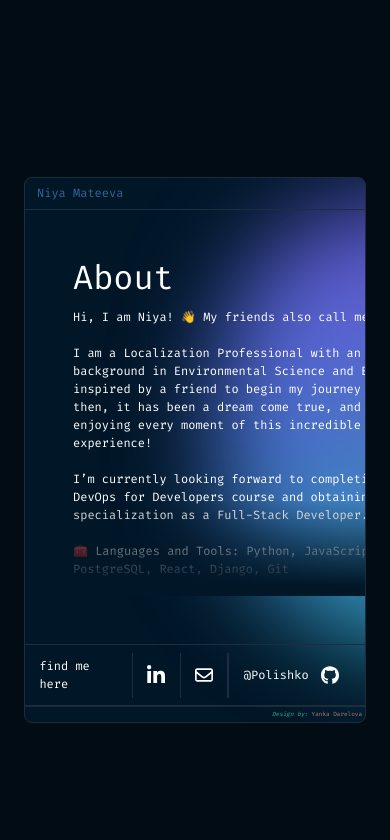
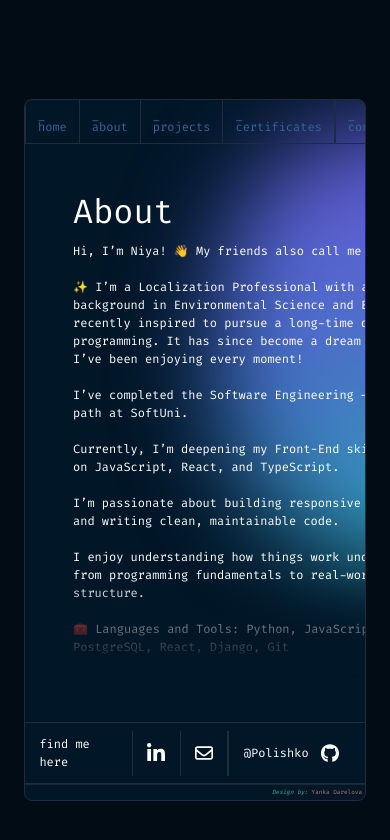
Before and after one commit to Polishko/portfolio, a Jekyll site: the page built from about.md, in a window 390 px wide. Shown: the top 840 px of the page. Built offline with Jekyll 4.4.1, drawn with Linux system fonts in a browser that asks for light colours.

Commit message:
Update: Updated with new project and styles

```diff
--- a/_config.yml
+++ b/_config.yml
@@ -1,7 +1,7 @@
 title: Niya Mateeva
-job_title: Software Engineer
-job_sub_title: (Specialized in Python Web Development)
-email: niyamateevaoncu@gmail.com
+job_title: Aspiring Front-End Developer
+job_sub_title: Trained in JavaScript, Python, React and Django
+email: niyamateevaoncu@gmail.com, nalanbilgin@gmail.com
 description:
 baseurl: ""
 url: ""
--- a/about.md
+++ b/about.md
@@ -4,13 +4,19 @@
 permalink: /about/
 ---
 
-Hi, I am Niya! 👋 My friends also call me Nalan.
+Hi, I’m Niya! 👋
+My friends also call me Nalan.
 
-I am a Localization Professional with an academic background in Environmental Science and Engineering.
-I was inspired by a friend to begin my journey at SoftUni.
-Since then, it has been a dream come true, and I’ve been enjoying every moment of this incredible learning experience!
+✨ I'm a Localization Professional with an academic background in Environmental Science and Engineering.
+I was recently inspired to pursue a long-time dream of learning programming. It has since become a dream come true, and I’ve been enjoying every moment!
 
-I’m currently looking forward to completing SoftUni’s DevOps for Developers course and obtaining my specialization as a Full-Stack Developer.
+I’ve completed the Software Engineering – Python learning path at SoftUni.
+
+Currently, I’m deepening my Front-End skills, with a focus on JavaScript, React, and TypeScript.
+
+I’m passionate about building responsive web applications and writing clean, maintainable code.
+
+I enjoy understanding how things work under the hood — from programming fundamentals to real-world project structure.
 
 🧰 Languages and Tools:
 Python, JavaScript, HTML/CSS, PostgreSQL, React, Django, Git
--- a/assets/styles/components/navigation.css
+++ b/assets/styles/components/navigation.css
@@ -1,7 +1,3 @@
-.main-nav {
-  display: none;
-}
-
 .main-nav ul {
   padding: 0;
   margin: 0;
--- a/assets/styles/pages/projects.css
+++ b/assets/styles/pages/projects.css
@@ -12,6 +12,7 @@
 
 .all-projects {
   display: flex;
+  flex-wrap: wrap;
   gap: 3em;
 }
 
@@ -61,8 +62,8 @@
 }
 
 .image-container {
-  width: 400px;
-  height: 280px;
+  /* width: 400px;
+  height: 280px; */
   overflow: hidden;
   border-radius: 1em;
   margin-top: 1em;
--- a/assets/styles/site/site-header.css
+++ b/assets/styles/site/site-header.css
@@ -26,3 +26,9 @@
 .site-header .main-nav {
   flex-grow: 1;
 }
+
+@media (max-width: 800px) {
+  .site-header .site-title {
+    display: none;
+  }
+}
```
Also changed, not shown: _includes/projects.html (+40 -7 lines), assets/images/on_whisker_holidays.png (deleted), 1 other file.
